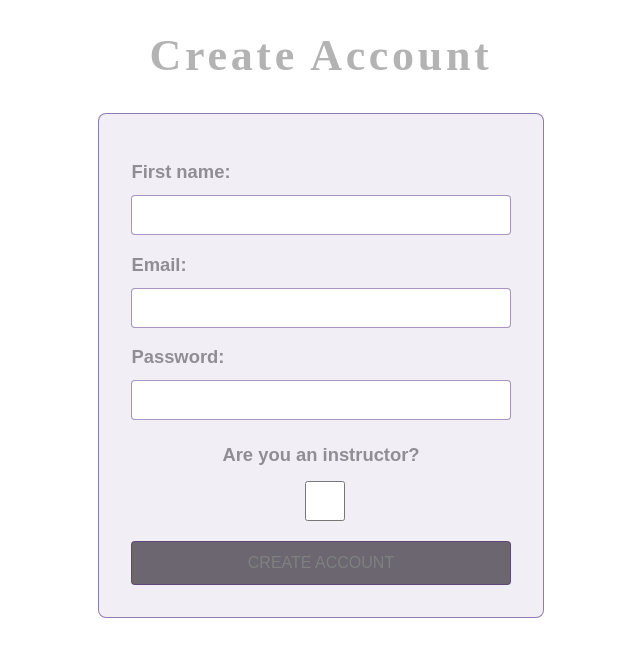
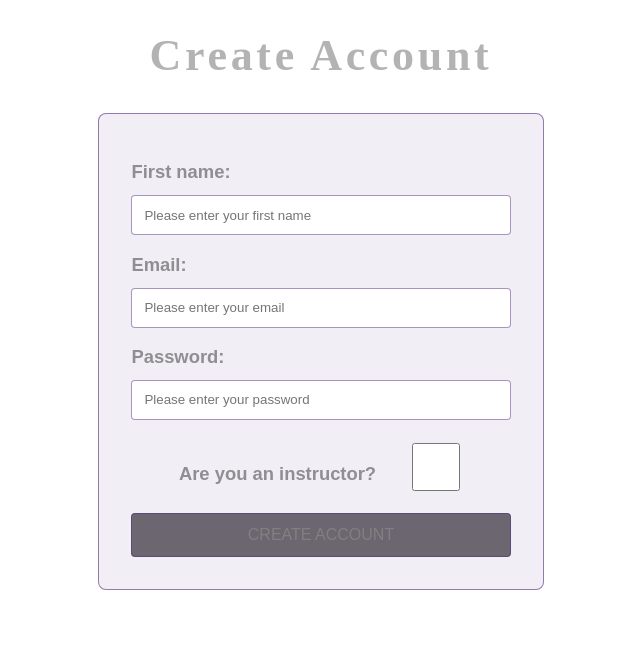
Before and after one commit to lambda-ttweb48-anywherefitness/client, a React (Create React App) app: page /register in a window 1280 px wide. Shown: the top 656 px of the page, without its empty margins (319-959 px from the left). Built offline with nearby package versions, Linux system fonts and the light colour scheme.

Commit message:
final touches

```diff
--- a/src/components/Register/RegisterForm.js
+++ b/src/components/Register/RegisterForm.js
@@ -24,10 +24,12 @@ export default function LoginForm(props) {
                         <label>
                             <h2>First name:</h2>
                             <input
+                                className="name"
                                 type="text"
                                 name="name"
                                 onChange={onChange}
                                 value={values.name}
+                                placeholder="Please enter your first name"
                             />
                         </label>
                         <p>{errors.name}</p>
@@ -36,10 +38,12 @@ export default function LoginForm(props) {
                         <label>
                             <h2>Email:</h2>
                             <input
+                                className="email"
                                 type="email"
                                 name="email"
                                 onChange={onChange}
                                 value={values.email}
+                                placeholder="Please enter your email"
                             />
                         </label>
                         <p>{errors.email}</p>
@@ -48,24 +52,27 @@ export default function LoginForm(props) {
                         <label>
                             <h2>Password:</h2>
                             <input
+                                className="password"
                                 type="password"
                                 name="password"
                                 onChange={onChange}
                                 value={values.password}
+                                placeholder="Please enter your password"
                             />
                         </label>
                         <p>{errors.password}</p>
                     </div>
-                    <div>
+                    <Idiv>
+                        <h4>Are you an instructor?</h4>
                         <label>
-                            <h4>Are you an instructor?</h4>
                             <input
+                                className="instructor"
                                 onChange={onChange}
                                 value={values.instructor}
                                 name="instructor"
                                 type="checkbox"></input>
                         </label>
-                    </div>
+                    </Idiv>
                     <div>
                         <ButtonStyle type="submit" disabled={disabled}>
                             Create Account
@@ -145,7 +152,7 @@ const FormDiv = styled.div`
     padding: 2rem;
     border: 1px solid rgba(82, 45, 128, 0.6);
 
-    input {
+    /* input {
         width: 100%;
         height: 2.5rem;
         border-radius: 4px;
@@ -153,7 +160,7 @@ const FormDiv = styled.div`
         box-sizing: border-box;
         border: 0.5px solid rgba(82, 45, 128, 0.5);
         font-family: "Montserrat", sans-serif;
-    }
+    } */
 
     h2 {
         opacity: 40%;
@@ -177,4 +184,59 @@ const FormDiv = styled.div`
         font-family: "Montserrat", sans-serif;
         text-align: center;
     }
+
+    .name {
+        width: 100%;
+        height: 2.5rem;
+        border-radius: 4px;
+        padding-left: 0.75rem;
+        box-sizing: border-box;
+        border: 0.5px solid rgba(82, 45, 128, 0.5);
+        font-family: "Montserrat", sans-serif;
+    }
+
+    .email {
+        width: 100%;
+        height: 2.5rem;
+        border-radius: 4px;
+        padding-left: 0.75rem;
+        box-sizing: border-box;
+        border: 0.5px solid rgba(82, 45, 128, 0.5);
+        font-family: "Montserrat", sans-serif;
+    }
+
+    .password {
+        width: 100%;
+        height: 2.5rem;
+        border-radius: 4px;
+        padding-left: 0.75rem;
+        box-sizing: border-box;
+        border: 0.5px solid rgba(82, 45, 128, 0.5);
+        font-family: "Montserrat", sans-serif;
+    }
 `;
+
+const Idiv = styled.div`
+    display: flex;
+    align-items: center;
+    justify-content: center;
+
+    input {
+        width: 3rem;
+        height: 3rem;
+        border-radius: 4px;
+        padding-left: 10rem;
+
+        border: 0.5px solid rgba(82, 45, 128, 0.5);
+        font-family: "Montserrat", sans-serif;
+    }
+
+    h4 {
+        opacity: 40%;
+        margin-bottom: 0.75rem;
+        font-size: 1.15rem;
+        font-family: "Montserrat", sans-serif;
+        text-align: center;
+        padding-right: 2rem;
+    }
+`;
```
